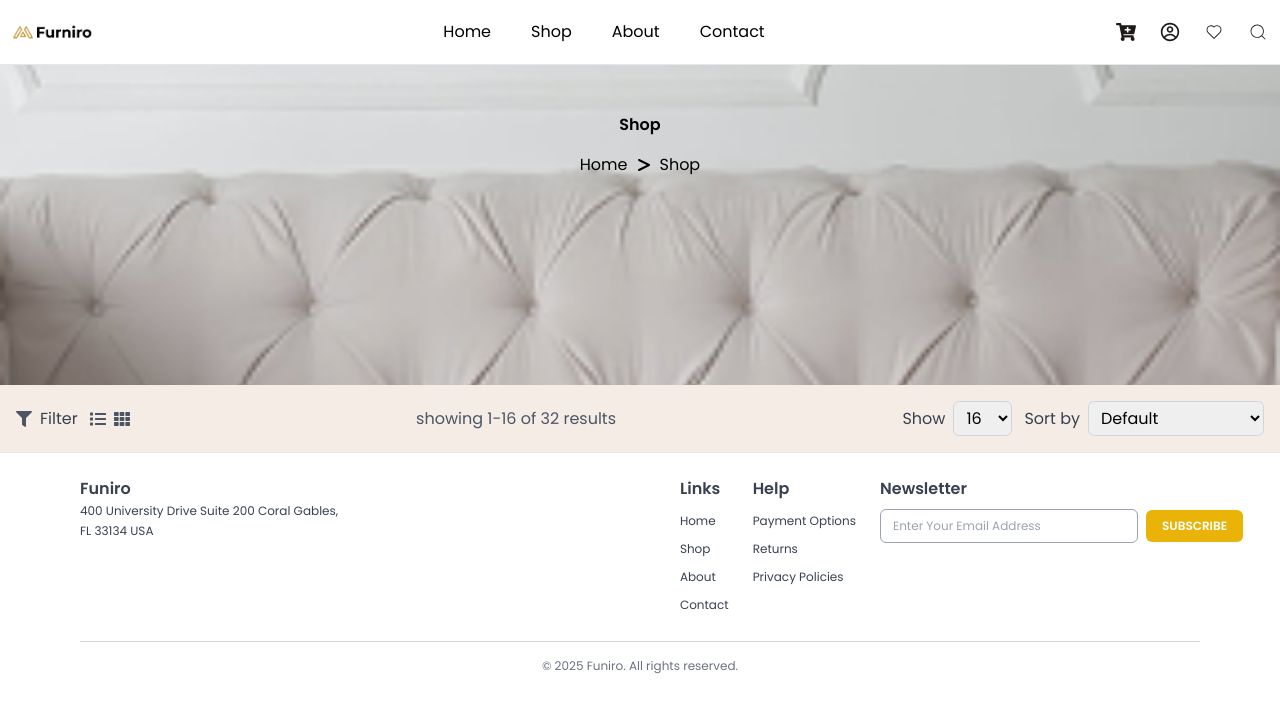
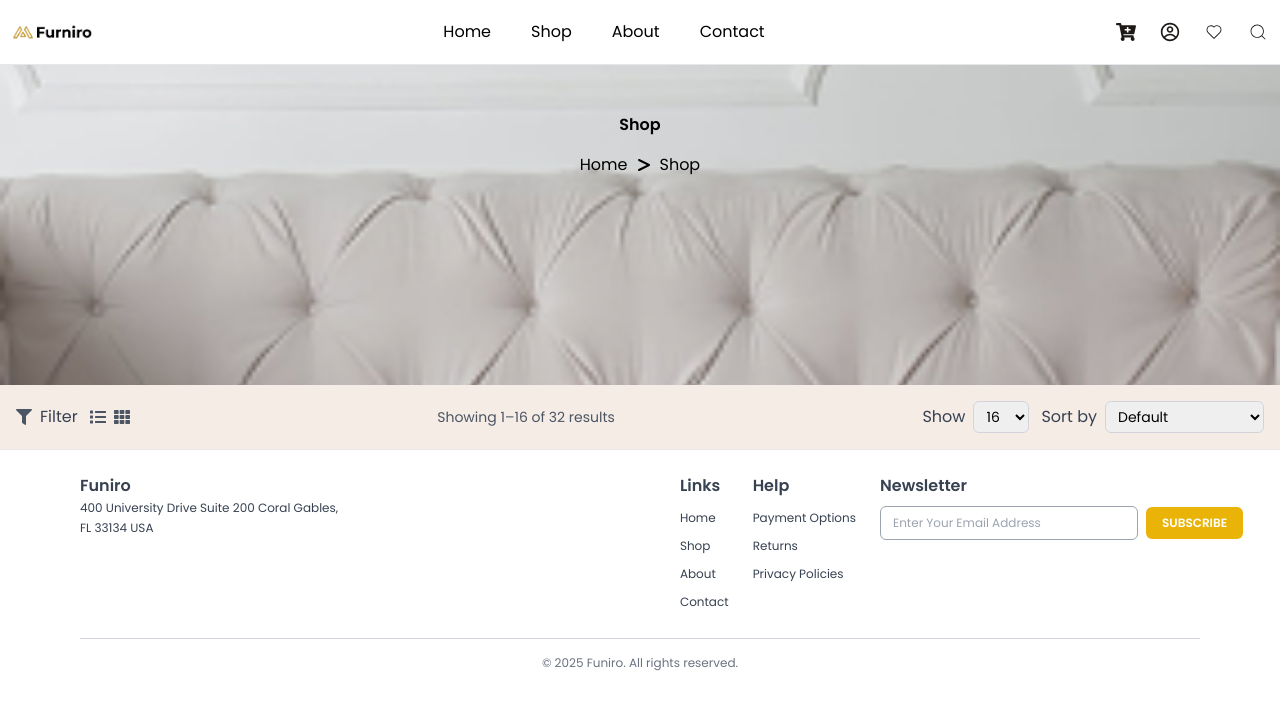
Before and after one commit to Govamarket/Furniture-Show-room, a React (Create React App) app: page /shop in a window 1280 px wide. Shown: the top 712 px of the page. Built offline with nearby package versions, Linux system fonts and the light colour scheme.

Commit message:
initial commit

```diff
--- a/src/Components/Pages/Shop.js
+++ b/src/Components/Pages/Shop.js
@@ -29,8 +29,8 @@ const Shop = () => {
           <div></div>
         </section>
       </div>
-      <div className="flex items-center justify-between p-4 bg-[#f5ece6] border-b border-gray-200 md:flex-wrap">
-        {/* Left Side: Filter and Layout Icons */}
+      <div className="filter flex flex-wrap items-center justify-between gap-4 p-4 bg-[#f5ece6] border-b border-gray-200">
+        {/* Left Side */}
         <div className="flex items-center space-x-3">
           <div className="flex items-center space-x-2">
             <FaFilter className="text-gray-600" />
@@ -42,18 +42,18 @@ const Shop = () => {
           </div>
         </div>
 
-        {/* Center: Results Info */}
-        <div className="text-gray-600">showing 1-16 of 32 results</div>
+        {/* Center */}
+        <div className="text-gray-600 text-sm">Showing 1–16 of 32 results</div>
 
-        {/* Right Side: Show Dropdown and Sort By */}
-        <div className="flex items-center space-x-3">
+        {/* Right Side */}
+        <div className="flex flex-wrap items-center space-x-3">
           <div className="flex items-center space-x-2">
             <label htmlFor="show" className="text-gray-700 font-medium">
               Show
             </label>
             <select
               id="show"
-              className="border border-gray-300 rounded-md px-2 py-1 focus:outline-none"
+              className="border border-gray-300 rounded-md px-2 py-1 text-sm focus:outline-none"
               defaultValue="16"
             >
               <option value="16">16</option>
@@ -67,7 +67,7 @@ const Shop = () => {
             </label>
             <select
               id="sort"
-              className="border border-gray-300 rounded-md px-2 py-1 focus:outline-none"
+              className="border border-gray-300 rounded-md px-2 py-1 text-sm focus:outline-none"
               defaultValue="default"
             >
               <option value="default">Default</option>
```
Also changed, not shown: src/Components/Pages/Shop.css (line endings or trailing spaces).
